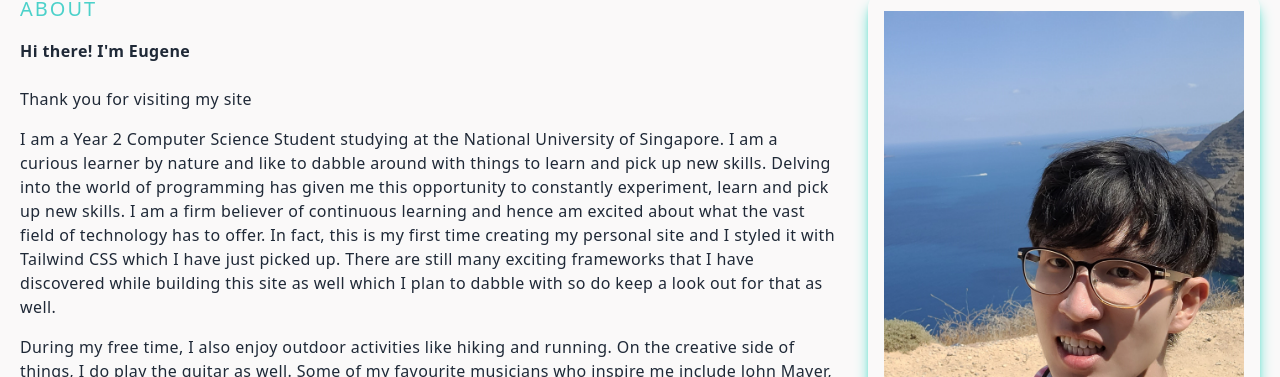
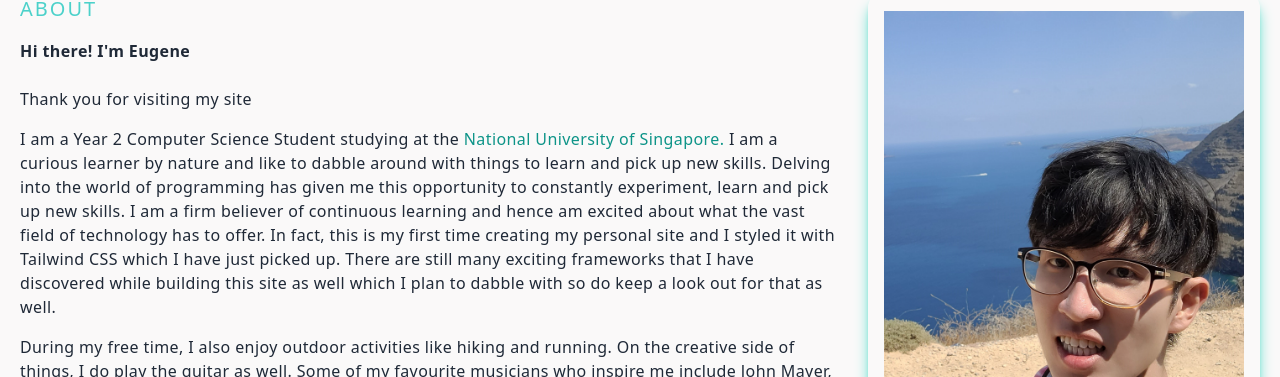
Before and after one commit to Eugenetanwl3881/personalsite, a Next.js app: page /components/About in a window 1280 px wide. Shown: the part 149-526 px from the top of the page. Built offline with nearby package versions, Linux system fonts and the light colour scheme.

Commit message:
Add university link

```diff
--- a/pages/components/About.jsx
+++ b/pages/components/About.jsx
@@ -13,17 +13,22 @@ const About = () => {
           <h2 className="py-4">Hi there! I'm Eugene</h2>
           <p className="py-2 text-gray-800">Thank you for visiting my site</p>
           <p className="py-2 text-gray-800">
-            I am a Year 2 Computer Science Student studying at the National
-            University of Singapore. I am a curious learner by nature and like
-            to dabble around with things to learn and pick up new skills.
-            Delving into the world of programming has given me this opportunity
-            to constantly experiment, learn and pick up new skills. I am a firm
-            believer of continuous learning and hence am excited about what the
-            vast field of technology has to offer. In fact, this is my first
-            time creating my personal site and I styled it with Tailwind CSS
-            which I have just picked up. There are still many exciting
-            frameworks that I have discovered while building this site as well
-            which I plan to dabble with so do keep a look out for that as well.
+            I am a Year 2 Computer Science Student studying at the{" "}
+            <a href="https://nus.edu.sg/">
+              <span className="text-teal-600">
+                National University of Singapore.
+              </span>
+            </a>{" "}
+            I am a curious learner by nature and like to dabble around with
+            things to learn and pick up new skills. Delving into the world of
+            programming has given me this opportunity to constantly experiment,
+            learn and pick up new skills. I am a firm believer of continuous
+            learning and hence am excited about what the vast field of
+            technology has to offer. In fact, this is my first time creating my
+            personal site and I styled it with Tailwind CSS which I have just
+            picked up. There are still many exciting frameworks that I have
+            discovered while building this site as well which I plan to dabble
+            with so do keep a look out for that as well.
           </p>
           <p className="py-2 text-gray-800">
             During my free time, I also enjoy outdoor activities like hiking and
```
